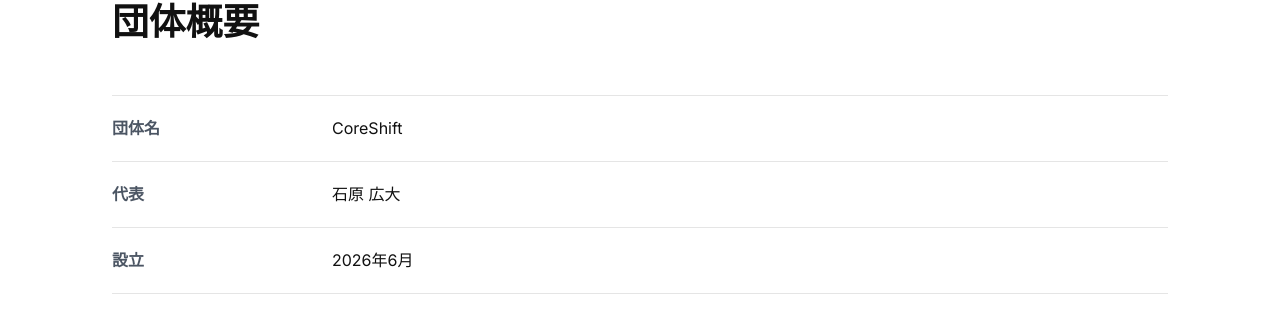
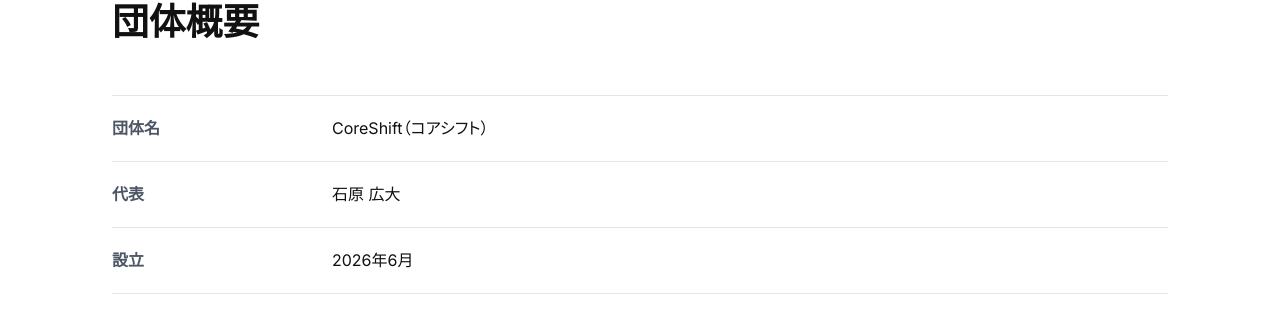
Before and after one commit to coreshiftforch/CoreShift-forchildren-web, a Jekyll site: the page built from index.html, in a window 1280 px wide and 900 px high, scrolled down 2258 px. Shown: the part 142-452 px from the top of the window. Built offline with Jekyll 4.4.1, drawn with Linux system fonts in a browser that asks for light colours.

Commit message:
feat: 日本語の読み「コアシフト」と、検索エンジン向けの団体情報を追加 (#34)
- トップの題・説明文・団体概要の団体名に「CoreShift（コアシフト）」と読みを書く（日本語で検索して出てこないため）
- トップに構造化データ（Organization と WebSite）: 団体名・別名（コアシフト、CoreShift for children）・URL・ロゴ・連絡先・設立・代表・所在地・Instagram

Co-Authored-By: Claude Opus 5.5 <noreply@anthropic.com>

```diff
--- a/index.html
+++ b/index.html
@@ -1,7 +1,7 @@
 ---
 layout: default
-title: "CoreShift — 福岡の子どもたちに、新しい技術を「使ってみる」体験を"
-description: "福岡の学生団体CoreShiftのホームページです。子どもたちが3Dプリンターなどの新しい技術を「使ってみる」ものづくり体験会について、施設・学校、保護者、企業・個人の方へご案内します。"
+title: "CoreShift（コアシフト）— 福岡の子どもたちに、新しい技術を「使ってみる」体験を"
+description: "福岡の学生団体CoreShift（コアシフト）のホームページです。子どもたちが3Dプリンターなどの新しい技術を「使ってみる」ものづくり体験会について、施設・学校、保護者、企業・個人の方へご案内します。"
 google_verification: true
 ---
 <main>
@@ -76,7 +76,7 @@ google_verification: true
       <div class="about">
         <div class="placeholder placeholder--round" hidden>代表の写真</div>
         <dl class="spec">
-          <dt>団体名</dt><dd>CoreShift</dd>
+          <dt>団体名</dt><dd>CoreShift（コアシフト）</dd>
           <dt>代表</dt><dd>石原 広大</dd>
           <dt>設立</dt><dd>2026年6月</dd>
           <dt>拠点</dt><dd>福岡県福岡市</dd>
@@ -89,3 +89,28 @@ google_verification: true
     </div>
   </section>
 </main>
+
+<script type="application/ld+json">
+[
+  {
+    "@context": "https://schema.org",
+    "@type": "Organization",
+    "name": "CoreShift",
+    "alternateName": ["コアシフト", "CoreShift for children"],
+    "url": "https://core-shift.jp/",
+    "logo": "https://core-shift.jp/icon/%E3%82%A2%E3%82%A4%E3%82%B3%E3%83%B303.png",
+    "email": "coreshift.forch@gmail.com",
+    "foundingDate": "2026-06",
+    "founder": { "@type": "Person", "name": "石原 広大" },
+    "address": { "@type": "PostalAddress", "addressLocality": "福岡市", "addressRegion": "福岡県", "addressCountry": "JP" },
+    "sameAs": ["https://www.instagram.com/coreshift.for_children/"]
+  },
+  {
+    "@context": "https://schema.org",
+    "@type": "WebSite",
+    "name": "CoreShift",
+    "alternateName": ["コアシフト"],
+    "url": "https://core-shift.jp/"
+  }
+]
+</script>
```
